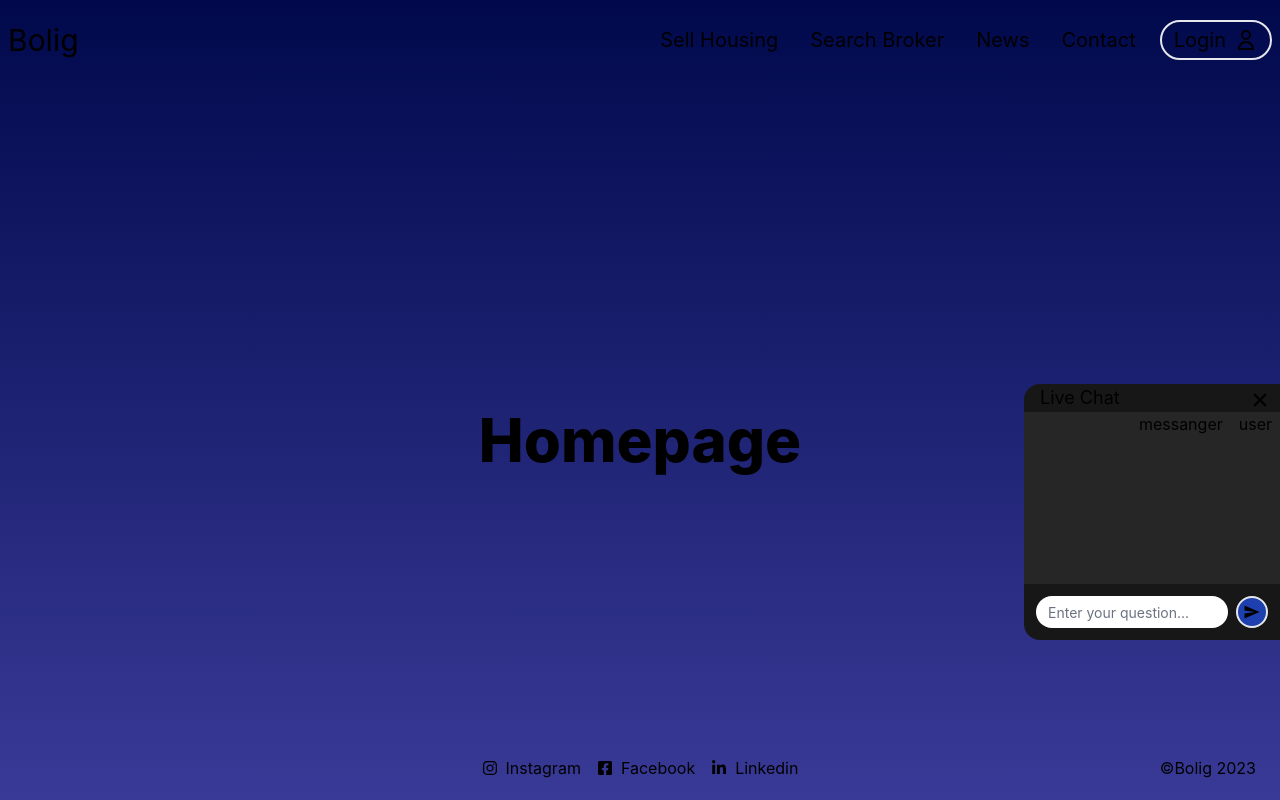
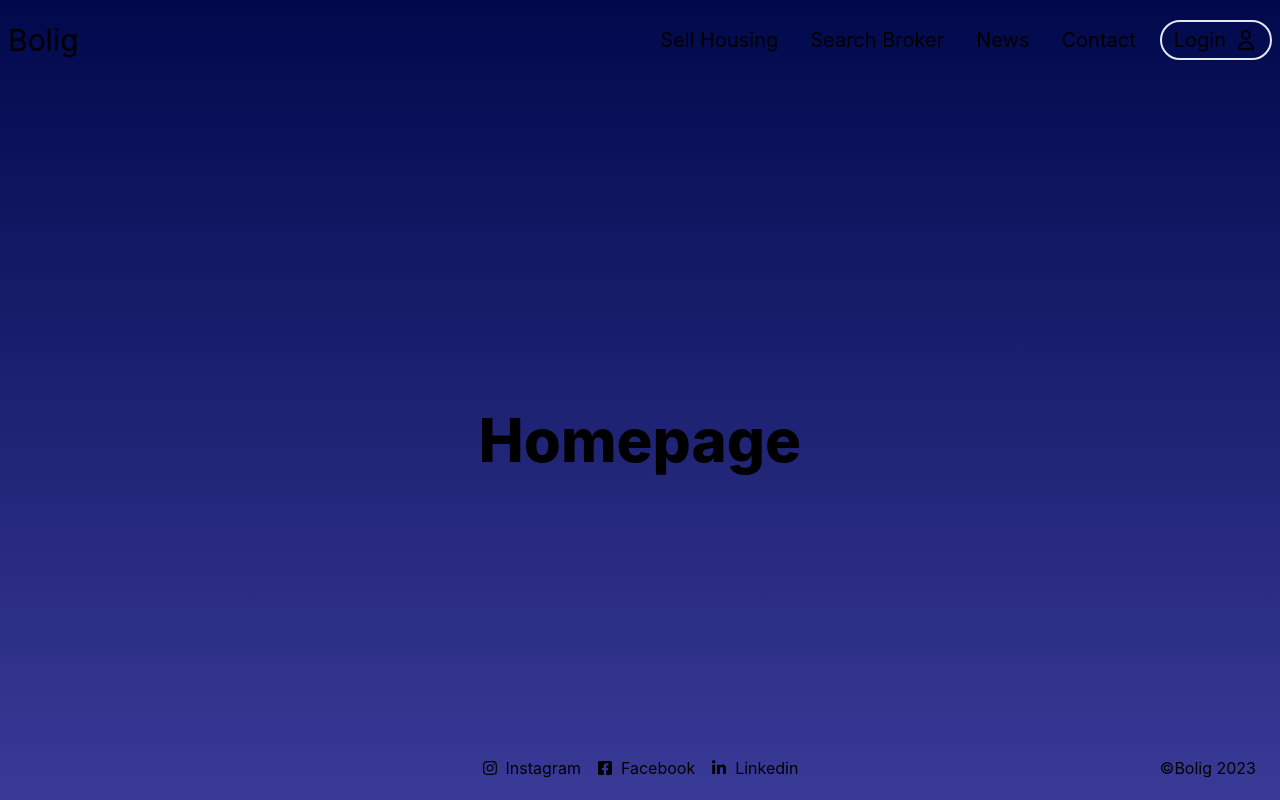
Before and after one commit to MaxAndreasLundin/bolig-web, a Next.js app: page / in a window 1280 px wide. Built offline with nearby package versions, Linux system fonts and the light colour scheme.

Commit message:
first version chatbox component

```diff
--- a/app/page.tsx
+++ b/app/page.tsx
@@ -1,28 +1,11 @@
 "use client"
-import ChatBox from "../components/ChatBox";
-import { useState } from "react";
-import { IoClose } from 'react-icons/io5';
-import { BsChatDots } from 'react-icons/bs';
 
 export default function Home() {
-  const [click, setClick] = useState(true);
-
-  const handleClick = () => {
-    setClick(!click)
-  }
 
   return (
     <div className="h-[90vh] w-full flex flex-col justify-center items-center">
       <h1 className="text-6xl font-extrabold">Homepage</h1>
 
-      <div className="static">
-        <button onClick={handleClick} className='absolute top-96 pt-1 z-10 right-0'>
-          {click ? <IoClose className="w-6 h-6 mr-2" /> : <BsChatDots className="w-10 h-10 mr-1 animate-bounce hover:animate-none hover:scale-105" />}
-        </button>
-        <div className={click ? "fixed top-96 right-0 ease-in-out duration-500" : "fixed right-[-100%] transition-all duration-500"}>
-          <ChatBox />
-        </div>
-      </div>
     </div>
   );
 }
--- a/components/ChatBox.tsx
+++ b/components/ChatBox.tsx
@@ -1,14 +1,8 @@
 "use client"
-import React, { useState } from 'react'
-import { IoSendSharp, IoClose } from 'react-icons/io5';
-import { BsChatDots } from 'react-icons/bs';
+import React from 'react'
+import { IoSendSharp} from 'react-icons/io5';
 
 const ChatBox = () => {
-  const [click, setClick] = useState(true);
-
-  const handleClick = () => {
-    setClick(!click)
-  }
 
   return (
     <div className='bg-neutral-900 flex flex-col w-64 h-64 rounded-l-2xl'>
```
